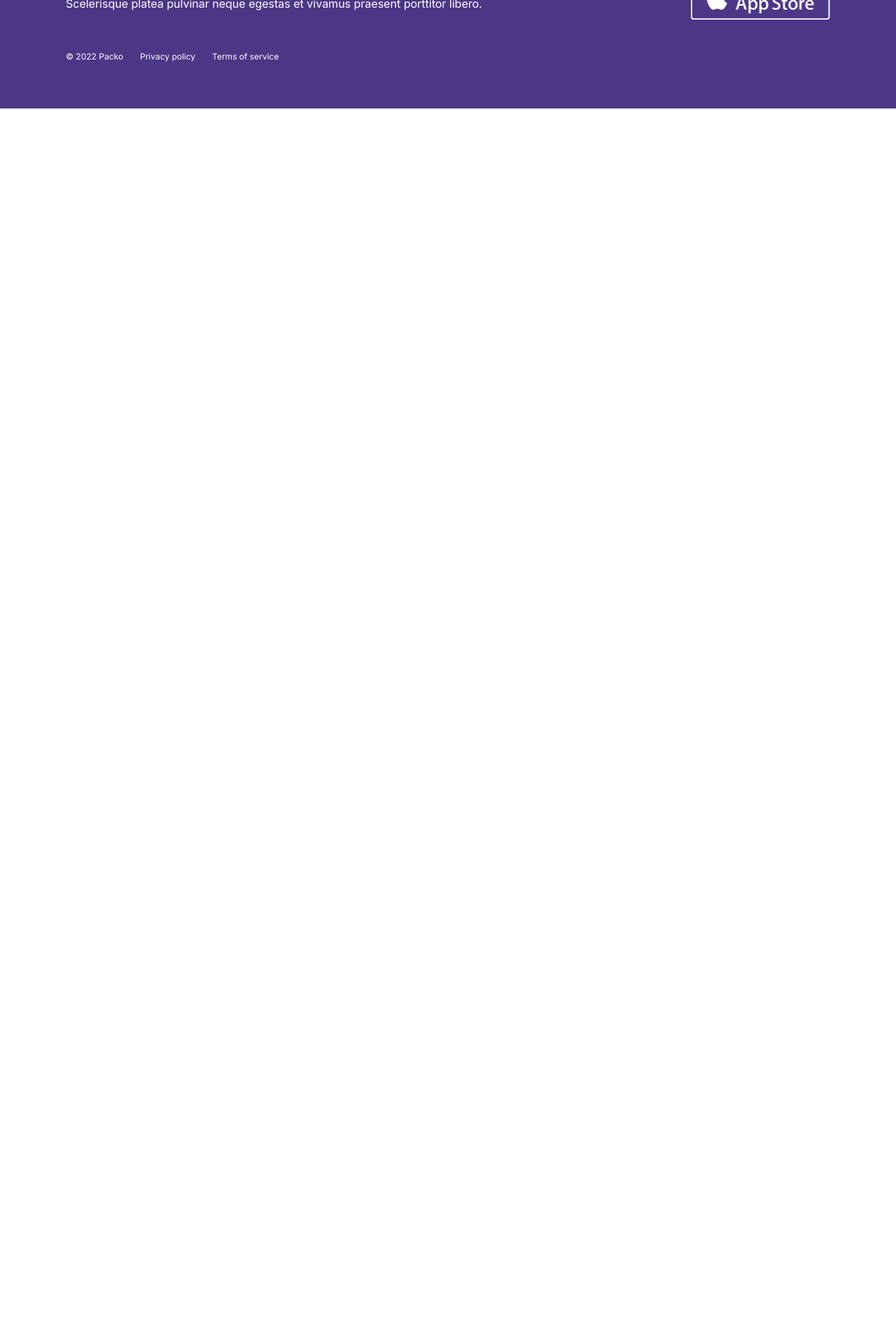
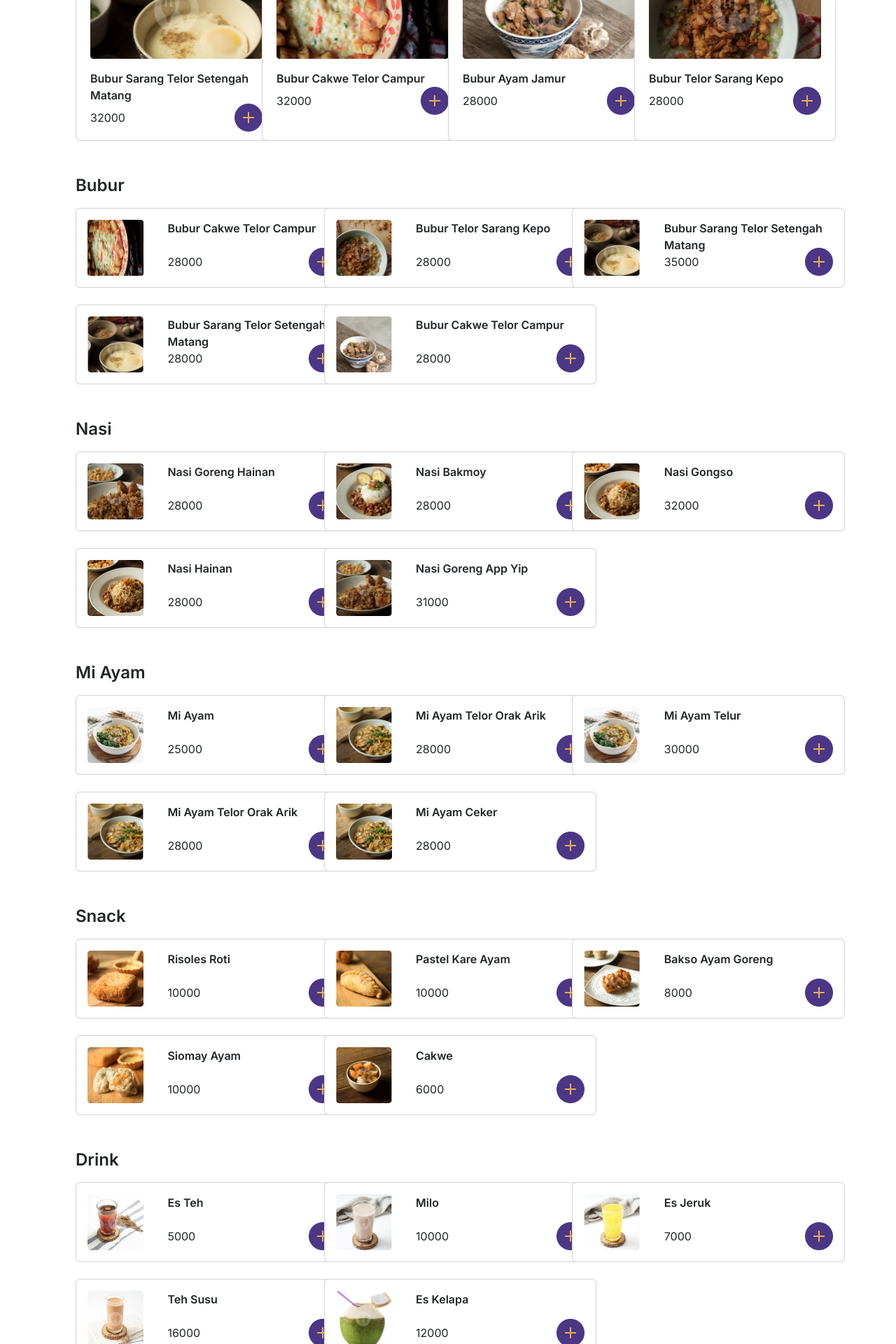
Before and after one commit to tatasulysta/packo-kelompok3, a React (Create React App) app: page / in a window 1280 px wide. Shown: the part 520-2440 px from the top of the page at 70% size. Before the commit the page ends 800 px from the top, so only its background shows below. Built offline with nearby package versions, Linux system fonts and the light colour scheme.

Commit message:
refactor: follow folder and file usage

```diff
--- a/src/App.js
+++ b/src/App.js
@@ -4,6 +4,7 @@ import Header from './components/Header';
 import Footer from './components/Footer';
 import Cart from './components/Cart';
 import Banner from './components/Banner';
+import FoodCard from './components/FoodCard';
 
 function App() {
   return (
@@ -11,6 +12,7 @@ function App() {
       <Header>
         <Banner />
       </Header>
+      <FoodCard />
       <Cart />
       <Footer />
     </>
--- a/src/components/FoodCard/PorridgeMenuCard.jsx
+++ b/src/components/FoodCard/DrinkMenu/index.jsx
@@ -1,29 +1,30 @@
 import Button from 'react-bootstrap/Button';
 import Card from 'react-bootstrap/Card';
 import { Row, Col } from 'react-bootstrap';
-import './FoodMenuCard.css'
-import menu from '../../data/food';
+import '../style.css'
+import menu from '../../../data/food';
 
-function PorridgeMenuCard() {
+
+const DrinkMenu = () => {
     return (
-        menu.porridgeMenus.map((porridge) => {
+        menu.drinkMenus.map((drink) => {
             return (
                 <Col lg={4} className='mb-4 p-0'>
                     <Card>
                         <Card.Body className='p-0'>
                             <Row>
                                 <Col lg={4}>
-                                    <img src={process.env.PUBLIC_URL + porridge.imgUrl} alt='porridge-menu'/>
+                                    <img src={process.env.PUBLIC_URL + drink.imgUrl} alt='drink-menu'/>
                                 </Col>
                                 <Col lg={8}>
                                     <Row>
                                         <Col lg={12}>
-                                            <Card.Text className='title text-base text-weight-medium'>{porridge.name}</Card.Text>
+                                            <Card.Text className='title text-base text-weight-medium'>{drink.name}</Card.Text>
                                         </Col>
                                     </Row>
                                     <Row className='justify-content-between align-items-center'>
                                         <Col lg={9}>
-                                            <Card.Text>{porridge.price}</Card.Text>
+                                            <Card.Text>{drink.price}</Card.Text>
                                         </Col>
                                         <Col lg={3} className='text-center'>
                                             <Button className='add-food'></Button>
@@ -39,4 +40,4 @@ function PorridgeMenuCard() {
     )
 }
 
-export default PorridgeMenuCard;
+export default DrinkMenu;
--- a/src/components/FoodCard/DrinkMenuCard.jsx
+++ b/src/components/FoodCard/PorridgeMenu/index.jsx
@@ -1,29 +1,29 @@
 import Button from 'react-bootstrap/Button';
 import Card from 'react-bootstrap/Card';
 import { Row, Col } from 'react-bootstrap';
-import './FoodMenuCard.css'
-import menu from '../../data/food';
+import '../style.css'
+import menu from '../../../data/food';
 
-function DrinkMenuCard() {
+const PorridgeMenu = () => {
     return (
-        menu.drinkMenus.map((drink) => {
+        menu.porridgeMenus.map((porridge) => {
             return (
                 <Col lg={4} className='mb-4 p-0'>
                     <Card>
                         <Card.Body className='p-0'>
                             <Row>
                                 <Col lg={4}>
-                                    <img src={process.env.PUBLIC_URL + drink.imgUrl} alt='drink-menu'/>
+                                    <img src={process.env.PUBLIC_URL + porridge.imgUrl} alt='porridge-menu'/>
                                 </Col>
                                 <Col lg={8}>
                                     <Row>
                                         <Col lg={12}>
-                                            <Card.Text className='title text-base text-weight-medium'>{drink.name}</Card.Text>
+                                            <Card.Text className='title text-base text-weight-medium'>{porridge.name}</Card.Text>
                                         </Col>
                                     </Row>
                                     <Row className='justify-content-between align-items-center'>
                                         <Col lg={9}>
-                                            <Card.Text>{drink.price}</Card.Text>
+                                            <Card.Text>{porridge.price}</Card.Text>
                                         </Col>
                                         <Col lg={3} className='text-center'>
                                             <Button className='add-food'></Button>
@@ -39,4 +39,4 @@ function DrinkMenuCard() {
     )
 }
 
-export default DrinkMenuCard;
+export default PorridgeMenu;
--- a/src/components/FoodCard/RecommendedFoodCard.jsx
+++ b/src/components/FoodCard/RecommendedMenu/index.jsx
@@ -1,8 +1,8 @@
 import Button from 'react-bootstrap/Button';
 import Card from 'react-bootstrap/Card';
 import { Row, Col } from 'react-bootstrap';
-import './RecommendedFoodCard.css'
-import menu from '../../data/food';
+import './style.css'
+import menu from '../../../data/food';
 
 function RecommendedFoodCard() {
     return (
--- a/src/components/FoodCard/RecommendedFoodCard.css
+++ b/src/components/FoodCard/RecommendedMenu/style.css
@@ -23,7 +23,7 @@ img.recommendation {
 }
 
 button.add-food {
-    background: url('../../../public/menu/icon-add.png');
+    background: url('../../../../public/menu/icon-add.png');
     width: 40px;
     height: 40px;
     border: none;
--- /dev/null
+++ b/src/components/FoodCard/index.jsx
@@ -0,0 +1,40 @@
+import RecommendedMenu from './RecommendedMenu';
+import PorridgeMenu from './PorridgeMenu';
+import RiceMenu from './RiceMenu';
+import ChickenNoodleMenu from './ChickenNoodleMenu';
+import SnackMenu from './SnackMenu';
+import DrinkMenu from './DrinkMenu';
+import { Row } from 'react-bootstrap';
+
+const FoodCard = () => {
+    return (
+        <main className='menu'>
+        <Row>
+            <p className='text-2xl text-weight-medium p-0 mt-5'>Recommendation</p>
+            <RecommendedMenu />
+        </Row>
+        <Row>
+            <p className='text-2xl text-weight-medium p-0 mt-5'>Bubur</p>
+            <PorridgeMenu />
+        </Row>
+        <Row>
+            <p className='text-2xl text-weight-medium p-0 mt-4'>Nasi</p>
+            <RiceMenu />
+        </Row>
+        <Row>
+            <p className='text-2xl text-weight-medium p-0 mt-4'>Mi Ayam</p>
+            <ChickenNoodleMenu />
+        </Row>
+        <Row>
+            <p className='text-2xl text-weight-medium p-0 mt-4'>Snack</p>
+            <SnackMenu />
+        </Row>
+        <Row>
+            <p className='text-2xl text-weight-medium p-0 mt-4'>Drink</p>
+            <DrinkMenu/>
+        </Row>
+    </main>
+    )
+}
+
+export default FoodCard;
```
Also changed, not shown: src/components/FoodCard/ChickenNoodleMenu/index.jsx (renamed from src/components/FoodCard/ChickenNoodleMenuCard.jsx, +4 -4 lines), src/components/FoodCard/RiceMenu/index.jsx (renamed from src/components/FoodCard/RiceMenuCard.jsx, +4 -4 lines), src/components/FoodCard/SnackMenu/index.jsx (renamed from src/components/FoodCard/SnackMenuCard.jsx, +4 -4 lines), src/components/FoodCard/style.css (renamed from src/components/FoodCard/FoodMenuCard.css).
